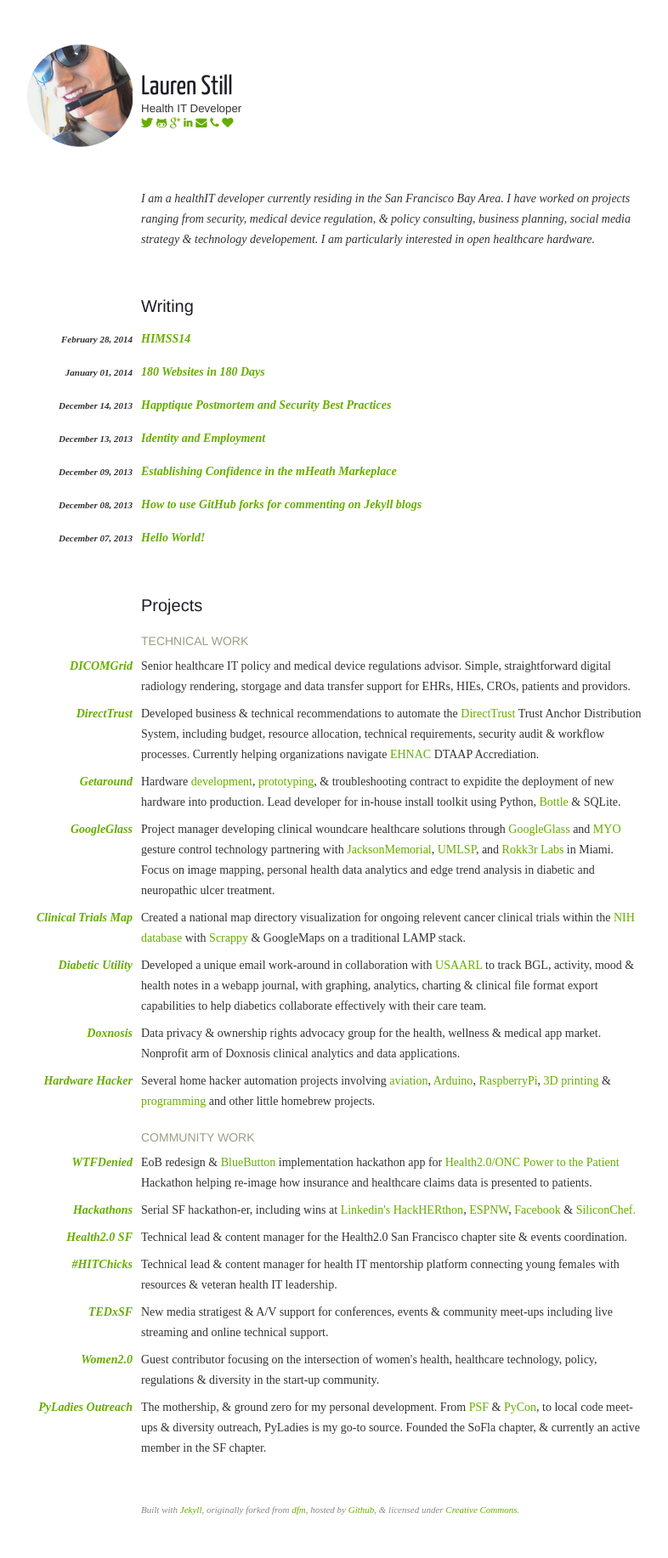
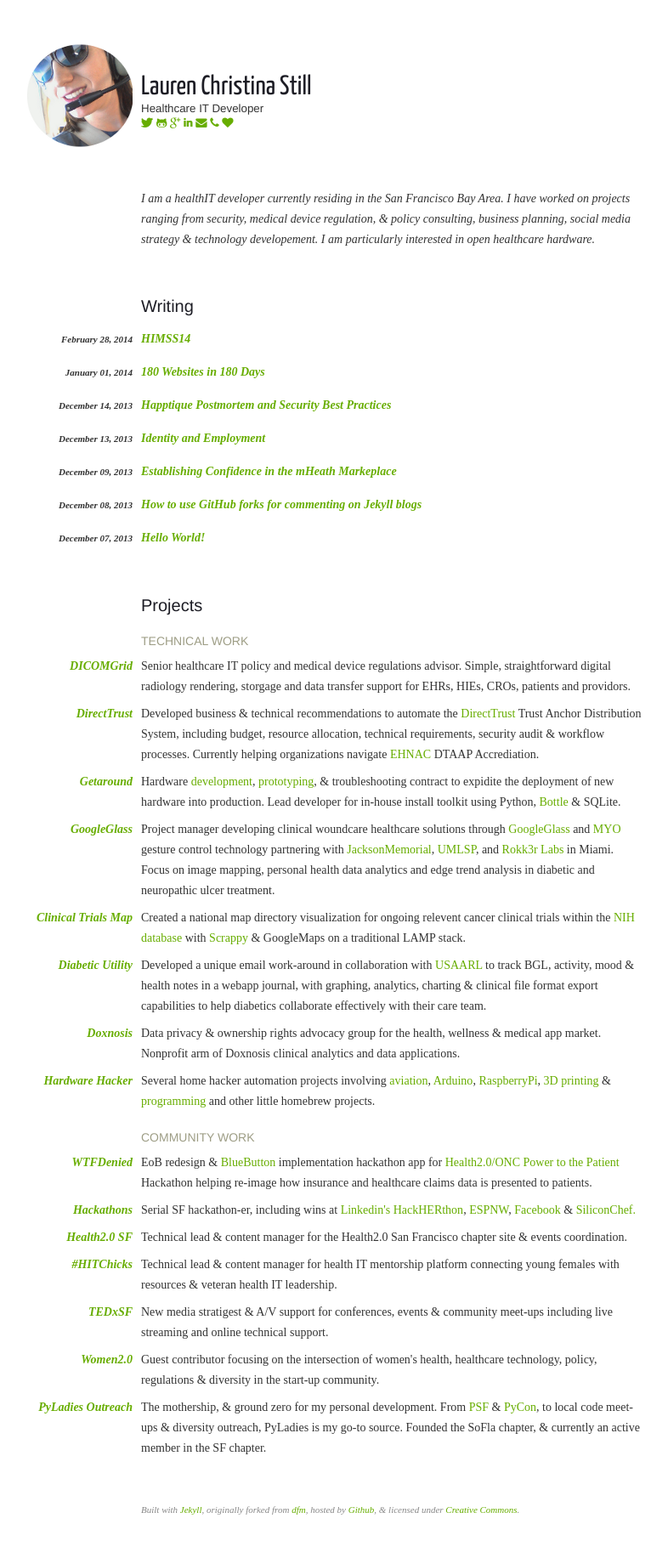
Before and after one commit to laurenstill/laurenstill.github.io, a Jekyll site: the page built from index.html, in a window 1280 px wide. Shown: the whole page at 85% size, without its empty margins (279-1065 px from the left). Built offline with Jekyll 4.4.1, drawn with Linux system fonts in a browser that asks for light colours.

Commit message:
Update default.html

```diff
--- a/_layouts/default.html
+++ b/_layouts/default.html
@@ -7,7 +7,7 @@
 
    <meta name="description" content="Lauren Still is a health IT developer &amp; policy consultant.">
     <meta name="keywords" content="Lauren Still, diabetes, diabetic care, open data, open med, open health, MOOC, patient engagement, doxnosis, health IT, healthcare, digital health, healthcare geek, HL7, mobile health, mhealth, Direct Project, Blue Button, healthIT, himss, himssanity, infosec, health data security">
-    <meta name="author" content="Lauren Still">
+    <meta name="author" content="Lauren Christina Still">
 
     <script type="text/javascript" src="//use.typekit.com/phg8fgl.js"></script>
     <script type="text/javascript">try{Typekit.load();}catch(e){}</script>
@@ -31,9 +31,9 @@
                 <img src="/assets/avatar.png">
             </div>
             <div class="header-right">
-                <h1><a href="/">Lauren Still</a></h1>
+                <h1><a href="/">Lauren Christina Still</a></h1>
                  <p class="header-tagline">
-                    Health IT Developer<br>
+                    Healthcare IT Developer<br>
                     <a href="http://twitter.com/laurencstill">
                     <i class="icon-twitter"></i> </a>
 
```
